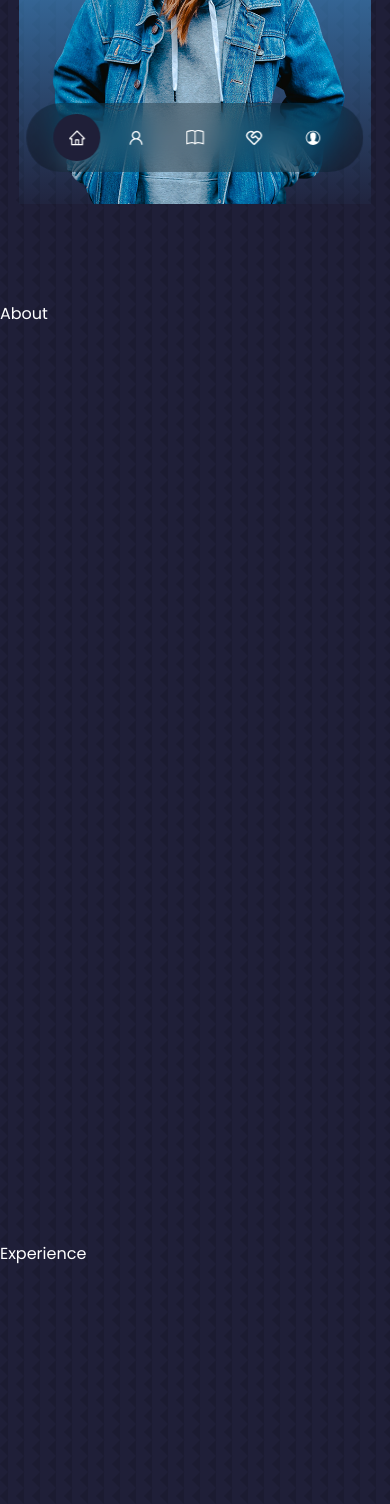
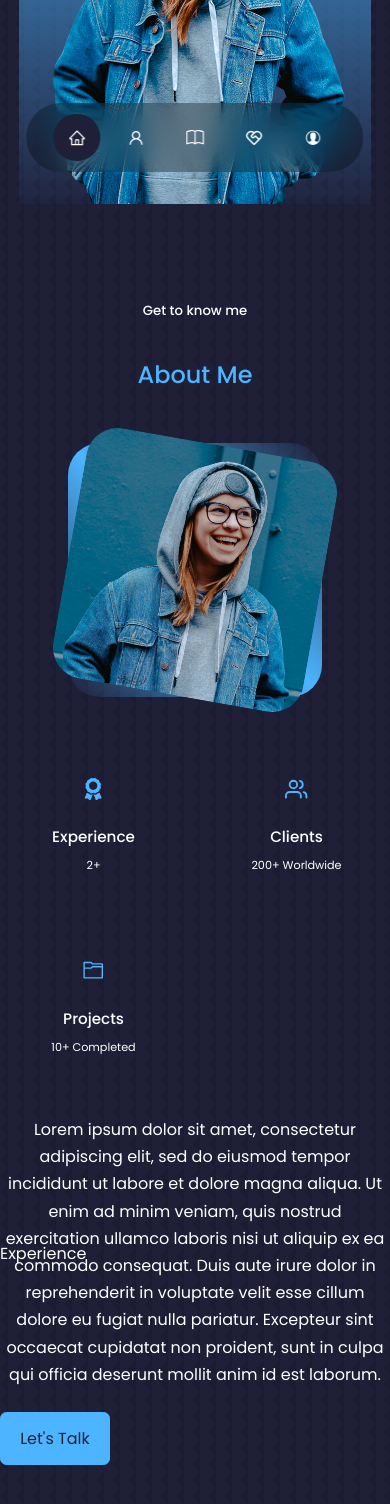
Before and after one commit to LewyMacknold1995/Portfolio, a React (Create React App) app: page / in a window 390 px wide. Shown: the part 640-2144 px from the top of the page. Built offline with nearby package versions, Linux system fonts and the light colour scheme.

Commit message:
finished about component

```diff
--- a/src/components/about/About.jsx
+++ b/src/components/about/About.jsx
@@ -1,9 +1,55 @@
 import React from 'react'
 import './about.css'
+import ME from '../../assets/me-about.jpg'
+import {FaAward} from 'react-icons/fa'
+import {FiUsers} from 'react-icons/fi'
+import {VscFolder} from 'react-icons/vsc'
 
 const About = () => {
   return (
-    <section id='about'>About</section>
+    <section id='about'>
+    <h5>Get to know me</h5>
+    <h2>About Me</h2>
+
+    <div className="container about__container">
+    <div className="about__me">
+    <div className="about__me-image">
+      <img src={ME} alt="About Image" />
+
+    </div>
+
+    </div>
+    <div className="about__content">
+    <div className="about__cards">
+      <article className='about__card'>
+        <FaAward className='about__icon'/>
+        <h5>Experience</h5>
+        <small>2+</small>
+      </article>
+
+      <article className='about__card'>
+        <FiUsers className='about__icon'/>
+        <h5>Clients</h5>
+        <small>200+ Worldwide</small>
+      </article>
+
+      <article className='about__card'>
+        <VscFolder className='about__icon'/>
+        <h5>Projects</h5>
+        <small>10+ Completed</small>
+      </article>
+
+    </div>
+
+    <p>
+    Lorem ipsum dolor sit amet, consectetur adipiscing elit, sed do eiusmod tempor incididunt ut labore et dolore magna aliqua. Ut enim ad minim veniam, quis nostrud exercitation ullamco laboris nisi ut aliquip ex ea commodo consequat. Duis aute irure dolor in reprehenderit in voluptate velit esse cillum dolore eu fugiat nulla pariatur. Excepteur sint occaecat cupidatat non proident, sunt in culpa qui officia deserunt mollit anim id est laborum.
+    </p>
+
+    <a href="#contact" className='btn btn-primary'> Let's Talk</a>
+    </div>
+
+    </div>
+    </section>
   )
 }
 
--- a/src/components/about/about.css
+++ b/src/components/about/about.css
@@ -0,0 +1,109 @@
+
+
+.about__container {
+    display: grid;
+    grid-template-columns: 35% 50%;
+    gap: 15%;
+}
+
+.about__me {
+    width: 100%;
+    aspect-ratio: 1/1;
+    border-radius: 2rem;
+    background: linear-gradient(45deg, transparent, var(--color-primary), transparent);
+    display: grid;
+    place-items: center;
+}
+
+.about__me-image {
+    border-radius: 2rem;
+    overflow: hidden;
+    transform: rotate(10deg);
+    transition: var(--transition);
+}
+
+.about__me-image:hover {
+    transform: rotate(0);
+}
+
+.about__cards {
+    display: grid;
+    grid-template-columns: repeat(3, 1fr);
+    gap: 1.5rem;
+}
+
+.about__card {
+    background-image: var(--color-bg-variant);
+    border: 1px solid transparent;
+    border-radius: 1rem;
+    padding: 2rem;
+    text-align: center;
+    transition: var(--transition);
+}
+
+.about__card:hover {
+    background: transparent;
+    border-color: var(--color-primary-variant);
+    cursor: default;
+}
+
+.about__icon {
+    color: var(--color-primary);
+    font-size: 1.4rem;
+    margin-bottom: 1rem;
+}
+
+.about__card h5 {
+    font-size: 0.95rem;
+}
+
+.about__card small {
+    font-size: 0.7rem;
+    color: var(--color-light);
+}
+
+.about__content p {
+    margin: 2rem 0 2.6rem;
+    color: var(--color-light);
+
+}
+
+/* ============== MEDIA QUERIES (MEDIUM DEVICES) =============== */
+
+@media screen and (max-width: 1024px) {
+  .about__container {
+    grid-template-columns: 1fr;
+    gap: 0;
+  }
+
+  .about__me {
+    width: 50%;
+    margin: 2rem auto 4rem;
+  }
+
+    .about__content p {
+        margin: 1rem 0 1.5rem;
+    }
+}
+
+/* ============== MEDIA QUERIES (SMALL DEVICES) =============== */
+
+@media screen and (max-width: 600px) {
+  .about__me {
+    width: 65%;
+    margin: 0 auto 3rem;
+  }
+
+  .about__cards {
+    grid-template-columns: 1fr 1fr;
+    gap: 1rem;
+  }
+
+  .about__content {
+    text-align: center;
+  }
+
+  .about__content p {
+    margin: 1.5rem 0 ;
+  }
+}
```
